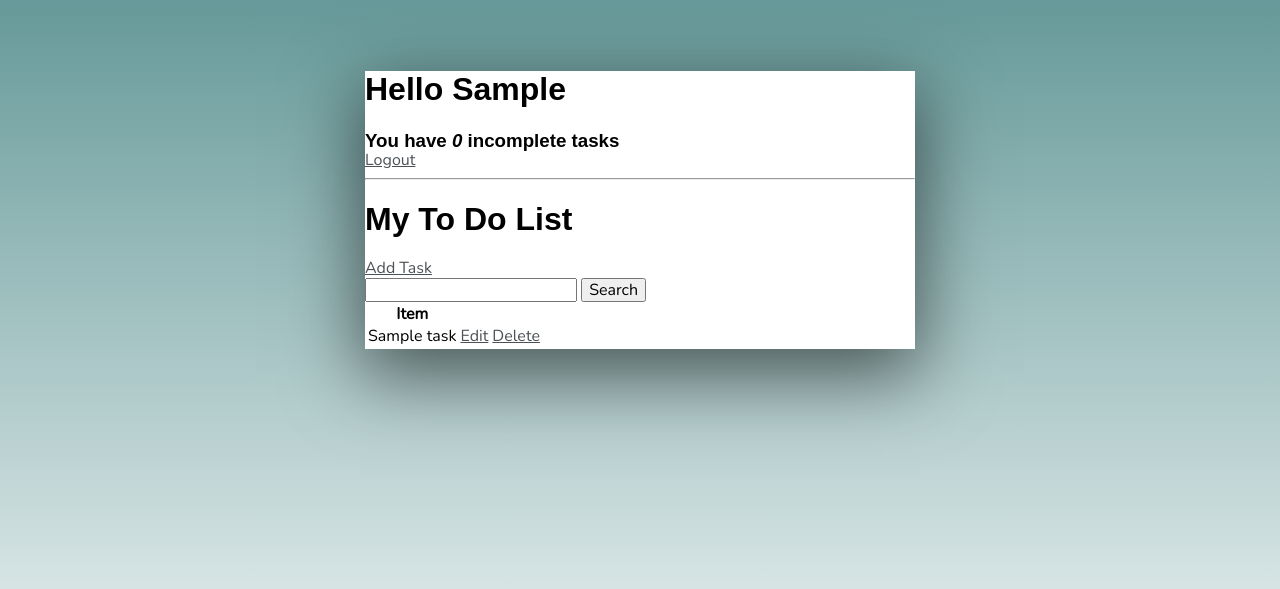
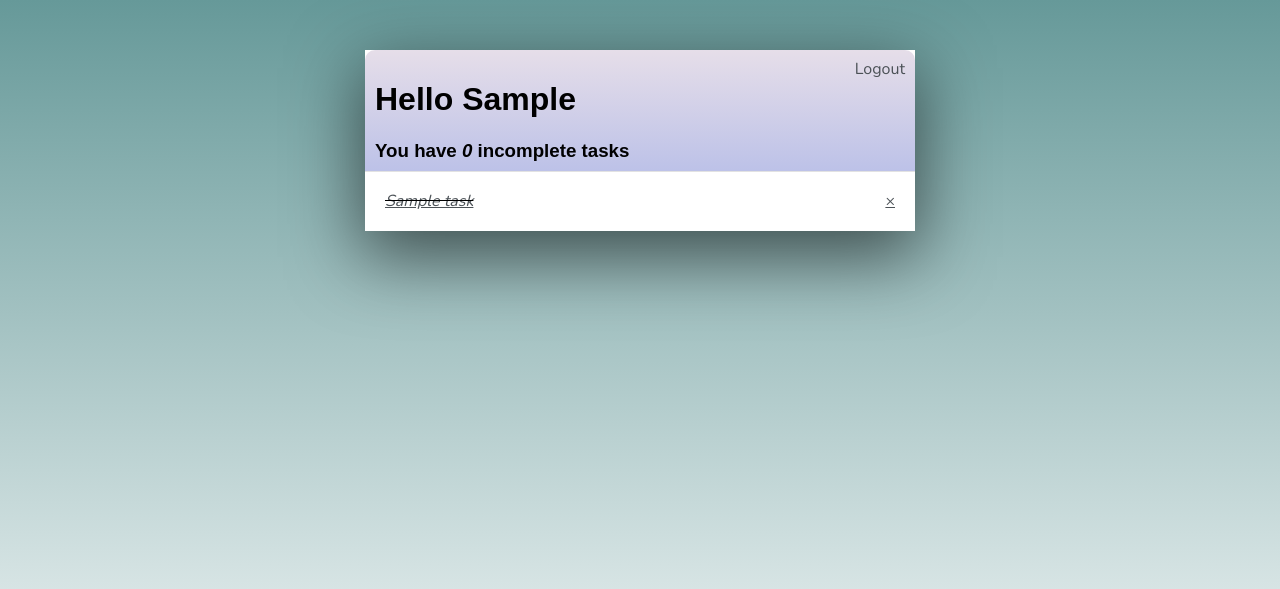
Before and after one commit to Ai2ka5/toDoListApp, a Django app: page / in a window 1280 px wide. Shown: the top 589 px of the page. Run offline with Django 3.2, Linux system fonts and the light colour scheme; a user stored in the database is signed in; tables that the repository leaves empty hold one stand-in row (values such as "Sample post").

Commit message:
changed task_list add some style

```diff
--- a/todo_list/base/static/css/style.css
+++ b/todo_list/base/static/css/style.css
@@ -13,6 +13,27 @@ body {
     box-shadow: rgba(0, 0, 0, 0.56) 0px 22px 70px 4px;
 }
 
+.header-bar {
+    display: flex;
+    justify-content: space-between;
+    padding: 10px;
+    background-image: linear-gradient(to top, #bdc2e8 0%, #bdc2e8 1%, #e6dee9 100%);
+    border-radius: 10px 10px 0 0;
+}
+
+.header-bar a {
+    text-decoration: none;
+}
+
+.task-wrapper {
+    display: flex;
+    align-items: center;
+    justify-content: space-between;
+    padding: 20px;
+    background-color: #fff;
+    border-top: 1px solid rgb(226, 226, 226);
+}
+
 h1,h2,h3,h4,h5,h6 {
     font-family: 'Raleway', sans-serif;
 }
--- a/todo_list/base/templates/base/task_list.html
+++ b/todo_list/base/templates/base/task_list.html
@@ -14,37 +14,27 @@
     {% endif %}
 </div>
 
-<hr>
-<h1>My To Do List {{color}}</h1>
-<a href="{% url 'task-create' %}">Add Task</a>
+<div class="task-items-wrapper">
+    {% for task in tasks %}
+        <div class="task-wrapper">
+            {% if task.complete %}
+                <div class="task-title">
+                    <div class="task-complete-icon"></div>
+                    <i><s><a href="{% url 'task-update' task.id %}">{{task}}</a></s></i>
+                </div>
+            <a class="delete-link" href="{% url 'task-delete' task.id %}">&#215;</a>
+            {% else %}
+                <div class="task-title">
+                    <div class="task-incomplete-icon"></div>
+                    <a href="{% url 'task-update' task.id %}">{{task}}</a>
+                </div>
+            <a class="delete-link" href="{% url 'task-delete' task.id %}">&#215;</a>
+            {% endif %}
+        </div>
 
-<form method="GET">
-    <input type="text" name="search-area" value="{{search_input}}">
-    <input type="submit" value="Search">
-</form>
-
-<table>
-    <tr>
-        <th>Item</th>
-        <th></th>
-        <th></th>
-    </tr>
-    {% for task in tasks %}
-    <tr>
-        <td>{{task.title}}</td>
-<!--        <td>-->
-<!--            <a href="{% url 'task' task.id %}">View</a>-->
-<!--        </td>-->
-        <td>
-            <a href="{% url 'task-update' task.id %}">Edit</a>
-        </td>
-        <td>
-            <a href="{% url 'task-delete' task.id %}">Delete</a>
-        </td>
-    </tr>
     {% empty %}
     <h3>No items in list</h3>
     {% endfor %}
-</table>
+</div>
 
 {% endblock content %}
```
